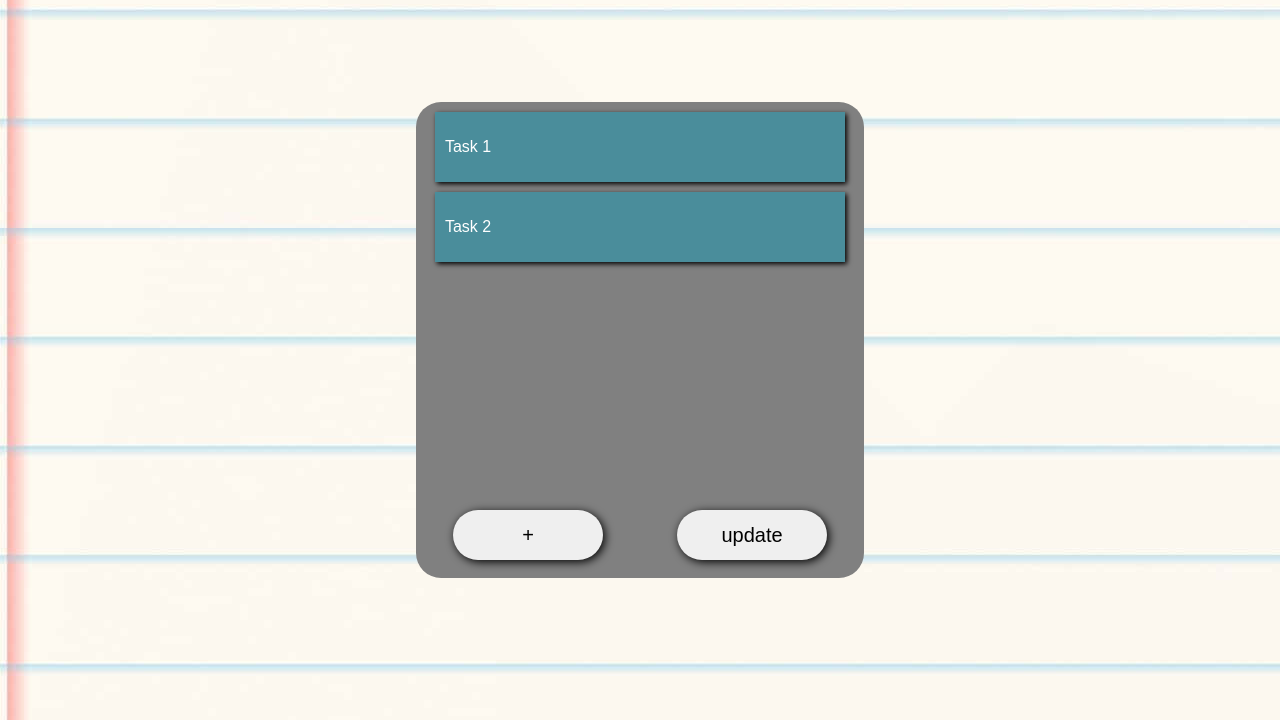
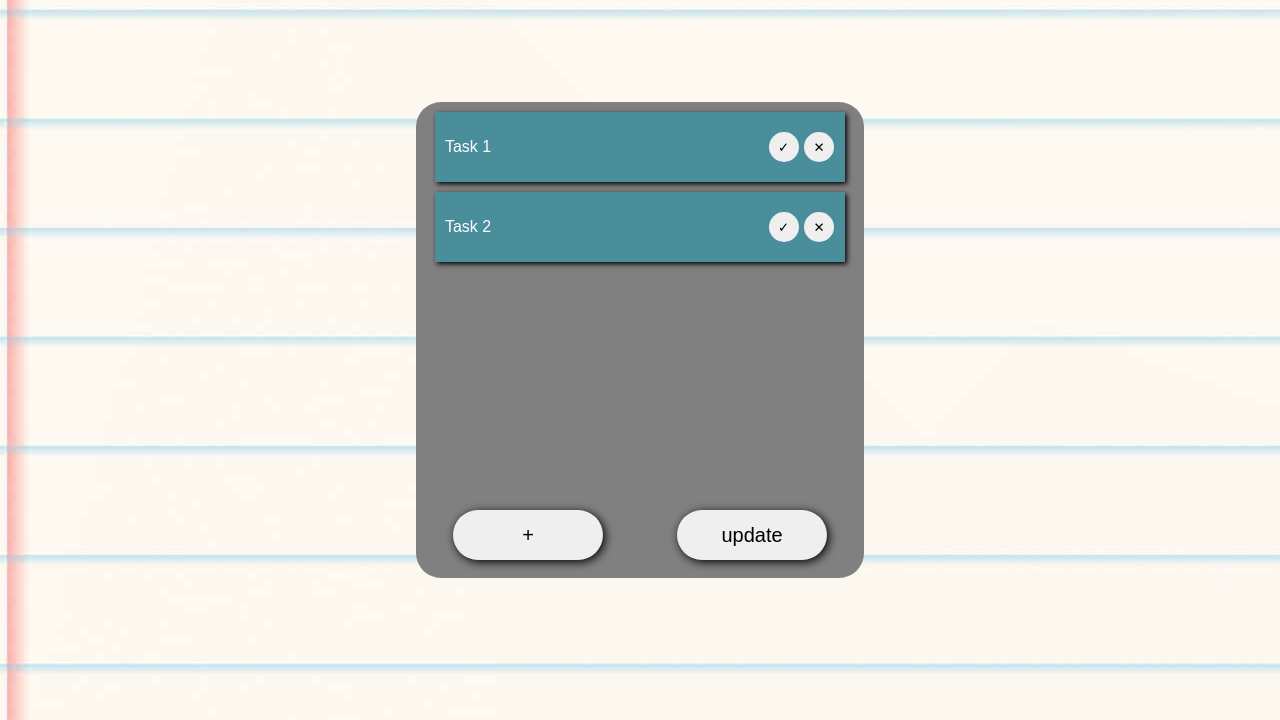
Before and after one commit to A7madAbuSrour/ToDoList-WebDev2, a plain HTML site: page index.html in a window 1280 px wide. Shown: the part 80-800 px from the top of the page. Drawn offline with Linux system fonts and the light colour scheme.

Commit message:
Pure Html and CSS (Final touches)

```diff
--- a/index.html
+++ b/index.html
@@ -17,8 +17,27 @@
 
       <div class = "tasks">
         <ul>
-          <li>Task 1</li>
-          <li>Task 2</li>
+          <li>Task 1
+            <div>
+              <button class = "tick_btn">
+                &#x2713
+              </button>
+              <button class = "del_btn">
+                &#x2715
+              </button>
+            </div>
+          </li>
+          <li>
+            Task 2
+            <div>
+              <button class = "tick_btn">
+                &#x2713
+              </button>
+              <button class = "del_btn">
+                &#x2715
+              </button>
+            </div>
+          </li>
         </ul>
       </div>
 
```
